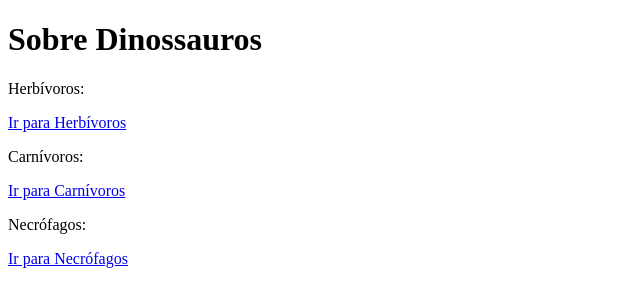
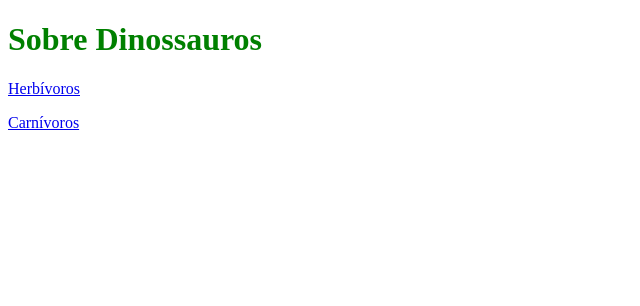
Before and after one commit to binado1234/testes, a plain HTML site: page index.html in a window 1280 px wide. Shown: the whole page, without its empty margins (0-640 px from the left). Drawn offline with Linux system fonts and the light colour scheme.

Commit message:
Update index.html

```diff
--- a/index.html
+++ b/index.html
@@ -2,15 +2,20 @@
 
 <html>
 <head>
-<link rel="shortcut icon" href="Jurassic_Park_icon.svg.png" type="image/x-icon">
+    <title>Sobre Dinossauros</title>
+</head>
+<body>
 
-</head>
+<link rel="stylesheet" href="indexstyle.css">
 
-<h1>Sobre Dinossauros</h1>
-<p>Herbívoros:</p>
-<a href="Herbívoros.html" target="_blank">Ir para Herbívoros</a>
-<p>Carnívoros:</p>
-<a href="Carnívoros.html" target="_blank">Ir para Carnívoros</a>
-<p>Necrófagos:</p>
-<a href="Necrófagos.html" target="_blank">Ir para Necrófagos</a>
+    <h1 style="color: green;" id="text1"     >Sobre Dinossauros</h1>
+<a href="Herbívoros.html"
+<button  id="buttonH" >Herbívoros</button>
+</a>
+<p></p>
+<a href="Carnívoros.html"
+<button id="buttonC" >Carnívoros</button>
+
+</body>
+
 </html>
```
